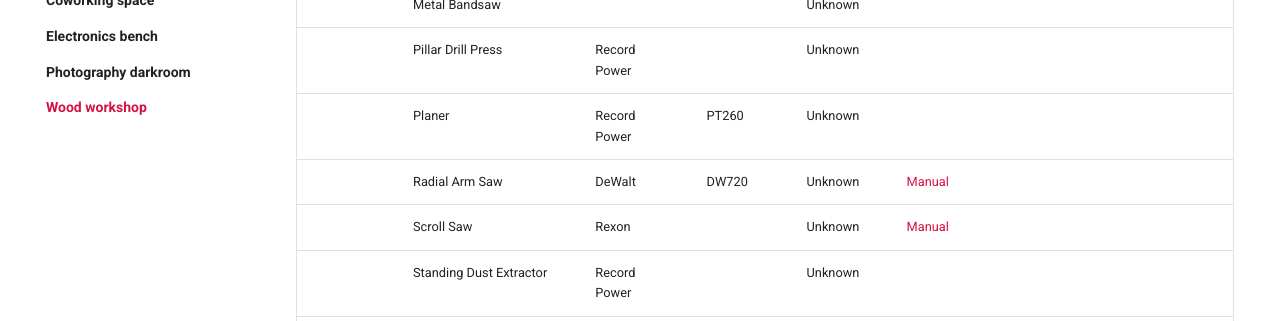
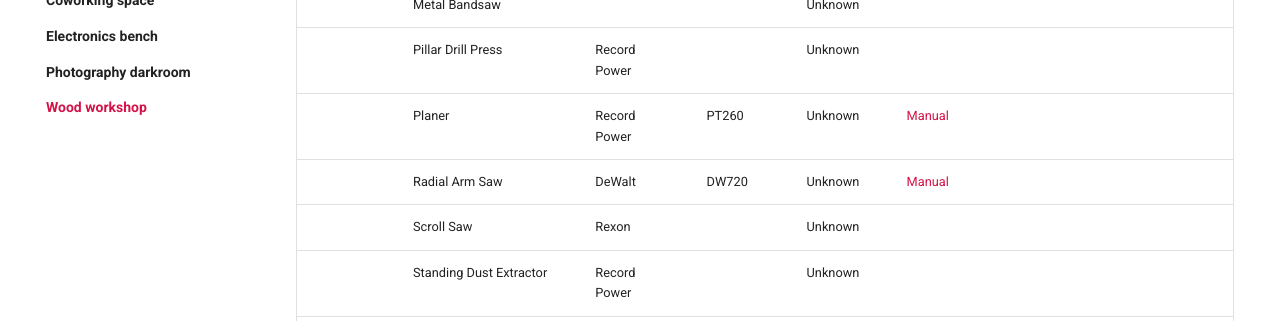
Before and after one commit to leigh-hackspace/HackspaceWiki, an MkDocs documentation site: the page built from docs/facilities/wood_workshop/index.md, in a window 1280 px wide and 900 px high, scrolled down 1081 px. Shown: the part 152-473 px from the top of the window. Built offline with MkDocs 1.6.1 and Material for MkDocs 9.7.7, drawn with Linux system fonts in a browser that asks for light colours; comment, search, counter and statistics services are not loaded; the version menu is left out.

```diff
--- a/docs/facilities/wood_workshop/index.md
+++ b/docs/facilities/wood_workshop/index.md
@@ -19,19 +19,19 @@ This is a list of tools available in the workshop, it may not be a exhaustive or
 
 | Name / ID | Type                     | Make         | Model    | Status   | Notes                                                  |
 | --------- | ------------------------ | ------------ | -------- | -------- | ------------------------------------------------------ |
-|           | 16" Bandsaw              | Record Power | BS400    | Unknown  |  [Manual](manuals/recordpower_bs400.pdf)                                                      |
+|           | 16" Bandsaw              | Record Power | BS400    | Unknown  | [Manual](manuals/recordpower_bs400.pdf)                |
 |           | 8" Mitre Saw             | Evolution    |          | Unknown  |                                                        |
-|           | Belt & Disc Sander       | Clarke       | CS4-6E   | Unknown  | [Manual](manuals/clarke-cs4-6e.pdf)                                                       |
+|           | Belt & Disc Sander       | Clarke       | CS4-6E   | Unknown  | [Manual](manuals/clarke-cs4-6e.pdf)                    |
 |           | Benchtop Bandsaw         |              |          | Unknown  |                                                        |
 |           | Benchtop Drill Press     | Clarke       |          | Unknown  |                                                        |
-|           | Benchtop Drill Press     | Clarke       | CDP-202B | Unknown  | [Manual](manuals/clarke-cdp-202b.pdf)                                                       |
+|           | Benchtop Drill Press     | Clarke       | CDP-202B | Unknown  | [Manual](manuals/clarke-cdp-202b.pdf)                  |
 |           | Benchtop Drill Press     | Delta        |          | Working  |                                                        |
 |           | Cyclone Dust Extractor   | Homemade     |          | Unknown  |                                                        |
 |           | Metal Bandsaw            |              |          | Unknown  |                                                        |
 |           | Pillar Drill Press       | Record Power |          | Unknown  |                                                        |
-|           | Planer                   | Record Power | PT260    | Unknown  |                                                        |
-|           | Radial Arm Saw           | DeWalt       | DW720    | Unknown  | [Manual](manuals/dewalt-dw720.pdf)                                                       |
-|           | Scroll Saw               | Rexon        |          | Unknown  | [Manual](manuals/recordpower-pt260.pdf)                                                       |
+|           | Planer                   | Record Power | PT260    | Unknown  | [Manual](manuals/recordpower-pt260.pdf)                |
+|           | Radial Arm Saw           | DeWalt       | DW720    | Unknown  | [Manual](manuals/dewalt-dw720.pdf)                     |
+|           | Scroll Saw               | Rexon        |          | Unknown  |                                                        |
 |           | Standing Dust Extractor  | Record Power |          | Unknown  |                                                        |
 |           | Table Saw                |              |          | _Unsafe_ | No guards                                              |
 |           | Table Saw / Planer Combo |              |          | Unknown  |                                                        |
```
